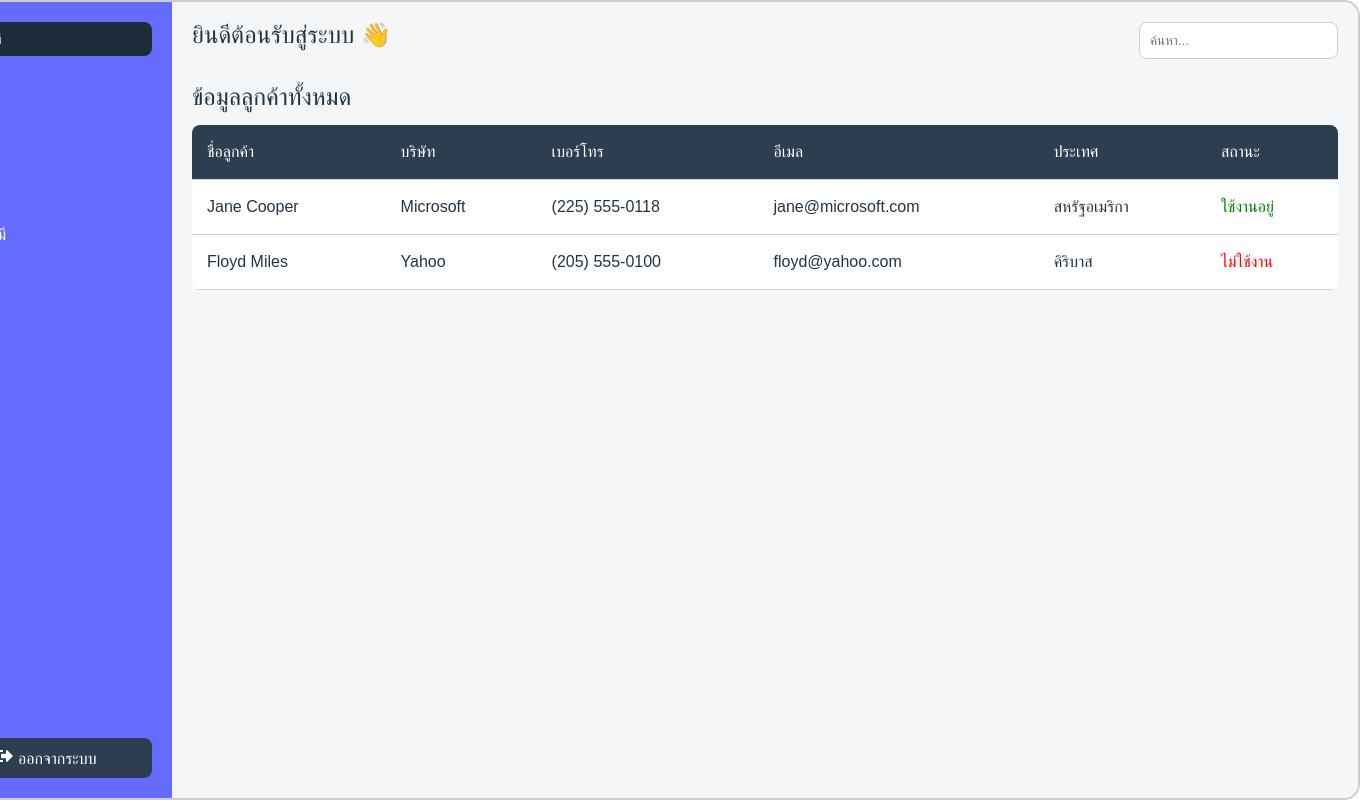
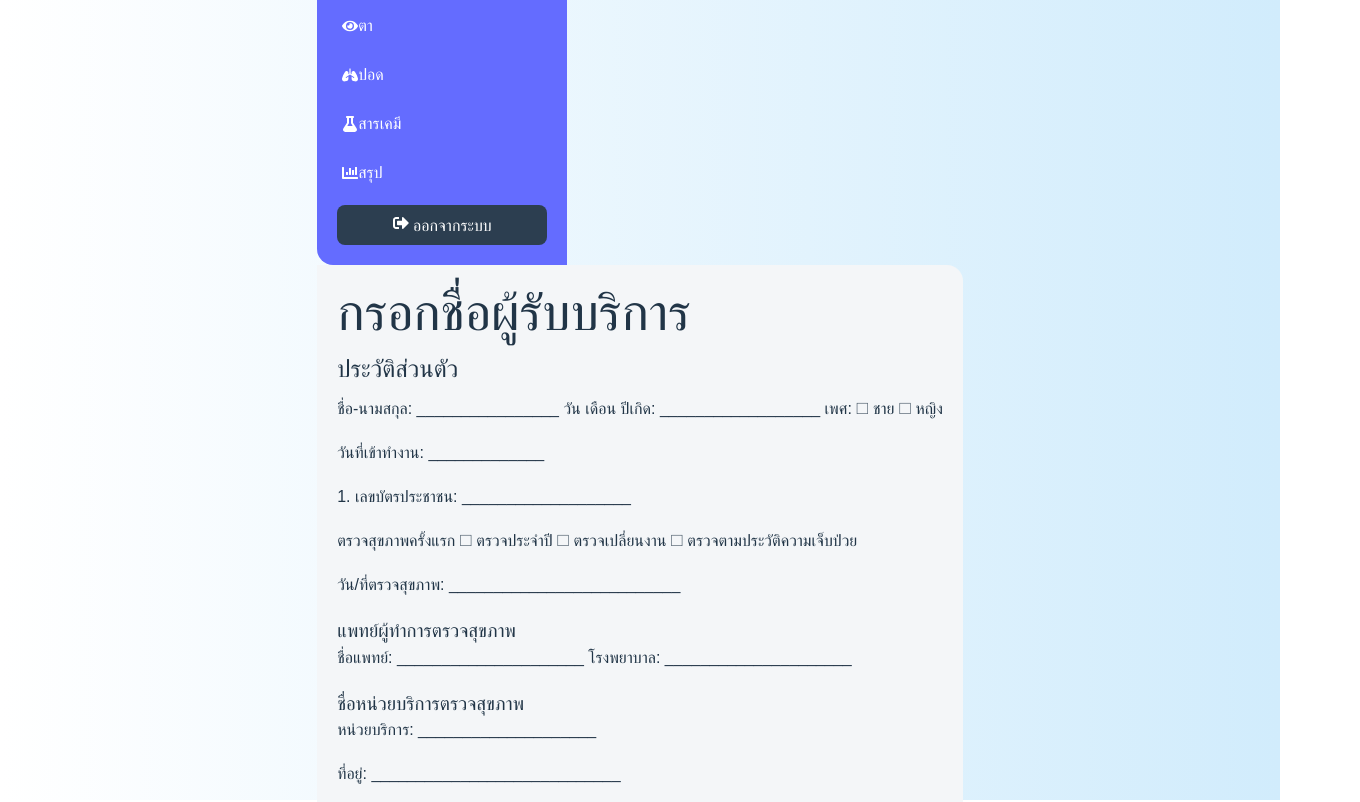
Before and after one commit to joozery/webappmo, a React (Vite) app in the folder frontend/: page /dashboard in a window 1280 px wide. Shown: the top 802 px of the page, 1360 px wide, since content can reach past the window. Built offline with nearby package versions, Linux system fonts and the light colour scheme.

Commit message:
Updated CSS for sidebar and container, added spacing and border-radius

```diff
--- a/frontend/src/components/Dashboard.jsx
+++ b/frontend/src/components/Dashboard.jsx
@@ -14,7 +14,7 @@ const Dashboard = () => {
   };
 
   return (
-    <div className="container">
+    <div>
       {/* Sidebar */}
       <aside className="sidebar">
         <ul className="menu">
@@ -30,45 +30,27 @@ const Dashboard = () => {
 
       {/* Content */}
       <div className="content">
-        <div className="header">
-          <h1>ยินดีต้อนรับสู่ระบบ 👋</h1>
-          <div className="search-bar">
-            <input type="text" placeholder="ค้นหา..." />
+        <h1>กรอกชื่อผู้รับบริการ</h1>
+
+        <div className="form-container">
+          <h2>ประวัติส่วนตัว</h2>
+          <p>ชื่อ-นามสกุล: ________________ วัน เดือน ปีเกิด: __________________ เพศ: ☐ ชาย ☐ หญิง</p>
+          <p>วันที่เข้าทำงาน: _____________</p>
+          <p>1. เลขบัตรประชาชน: ___________________</p>
+          <p>ตรวจสุขภาพครั้งแรก ☐ ตรวจประจำปี ☐ ตรวจเปลี่ยนงาน ☐ ตรวจตามประวัติความเจ็บป่วย</p>
+          <p>วัน/ที่ตรวจสุขภาพ: __________________________</p>
+
+          <h3>แพทย์ผู้ทำการตรวจสุขภาพ</h3>
+          <p>ชื่อแพทย์: _____________________ โรงพยาบาล: _____________________</p>
+
+          <h3>ชื่อหน่วยบริการตรวจสุขภาพ</h3>
+          <p>หน่วยบริการ: ____________________</p>
+          <p>ที่อยู่: ____________________________</p>
+          <p>เบอร์โทร: _________________________</p>
+
+          <div className="footer">
+            <button className="save-btn">บันทึก</button>
           </div>
-        </div>
-
-        <div className="table-container">
-          <h2>ข้อมูลลูกค้าทั้งหมด</h2>
-          <table>
-            <thead>
-              <tr>
-                <th>ชื่อลูกค้า</th>
-                <th>บริษัท</th>
-                <th>เบอร์โทร</th>
-                <th>อีเมล</th>
-                <th>ประเทศ</th>
-                <th>สถานะ</th>
-              </tr>
-            </thead>
-            <tbody>
-              <tr>
-                <td>Jane Cooper</td>
-                <td>Microsoft</td>
-                <td>(225) 555-0118</td>
-                <td>jane@microsoft.com</td>
-                <td>สหรัฐอเมริกา</td>
-                <td className="status-active">ใช้งานอยู่</td>
-              </tr>
-              <tr>
-                <td>Floyd Miles</td>
-                <td>Yahoo</td>
-                <td>(205) 555-0100</td>
-                <td>floyd@yahoo.com</td>
-                <td>คิริบาส</td>
-                <td className="status-inactive">ไม่ใช้งาน</td>
-              </tr>
-            </tbody>
-          </table>
         </div>
       </div>
     </div>
```
